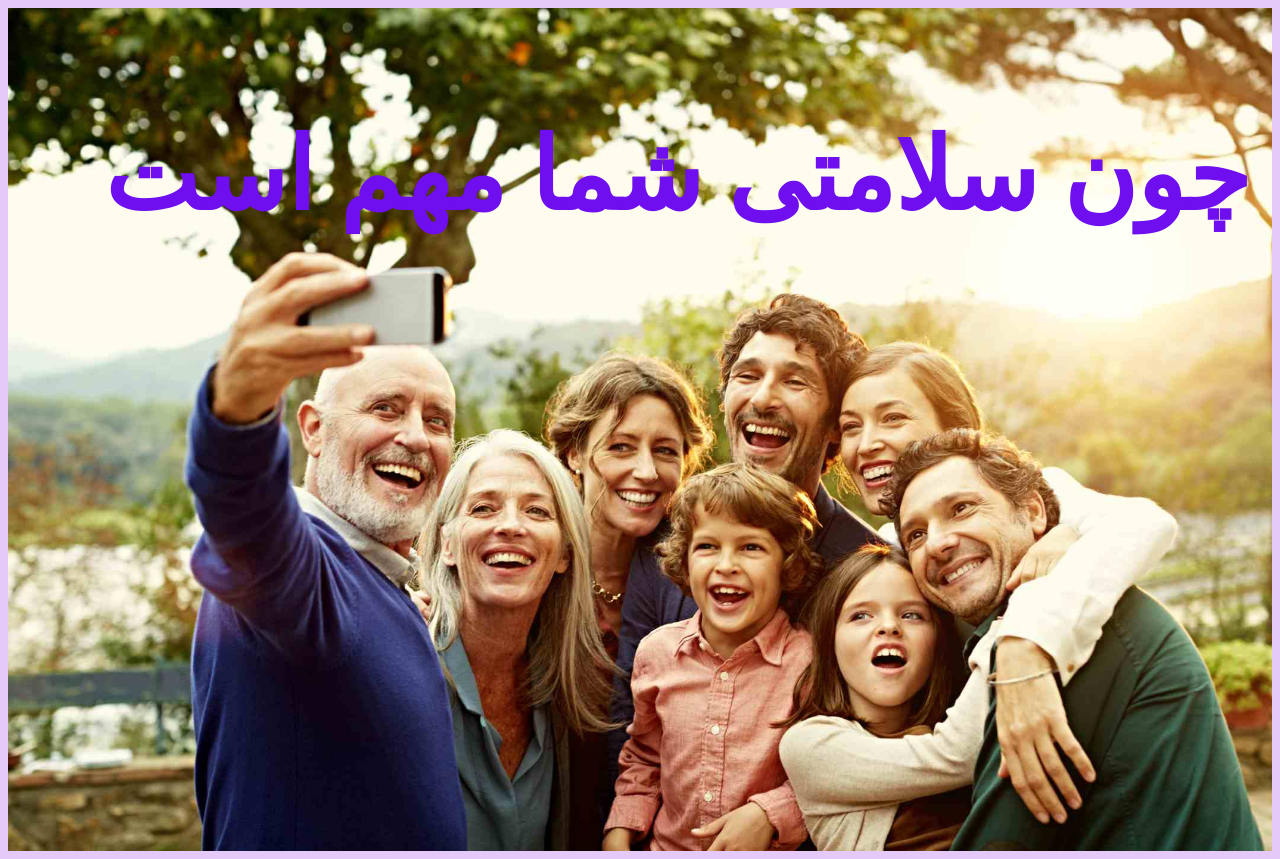
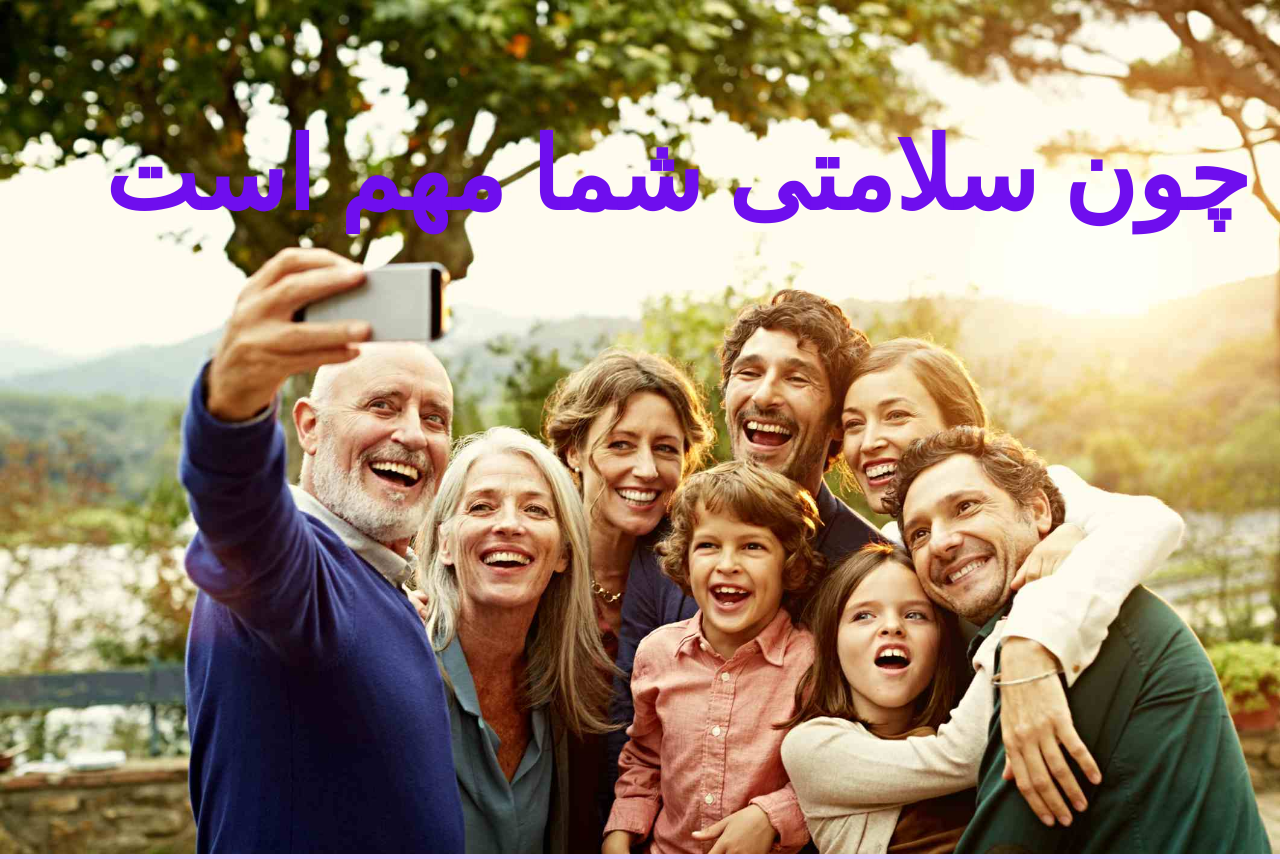
Before and after one commit to DrSanei/healio-Test, a plain HTML site: page index.html in a window 1280 px wide. Drawn offline with Linux system fonts and the light colour scheme.

Commit message:
Update style.css

```diff
--- a/style.css
+++ b/style.css
@@ -1,4 +1,5 @@
-body {background-color: rgb(229, 201, 248);}
+body {background-color: rgb(229, 201, 248);
+margin: 0;}
 
    h1 {color:#94DAFF;
       }
```
